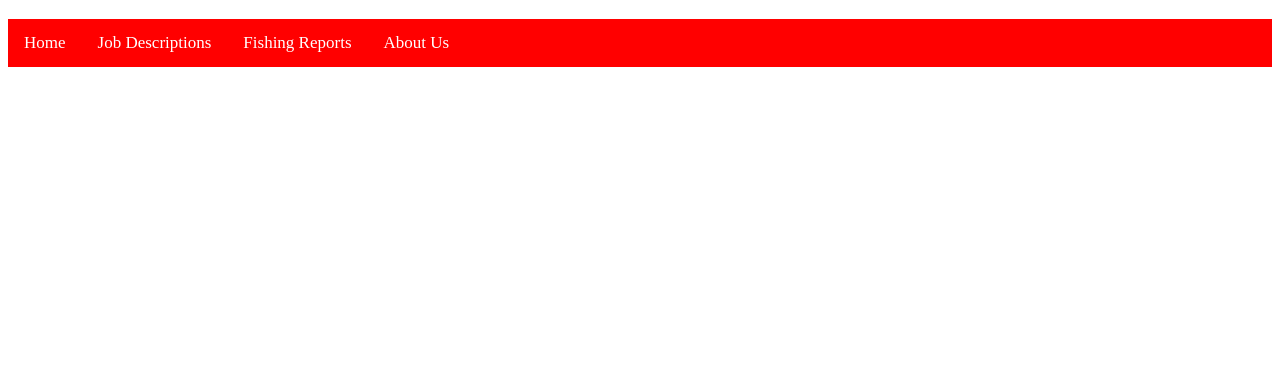
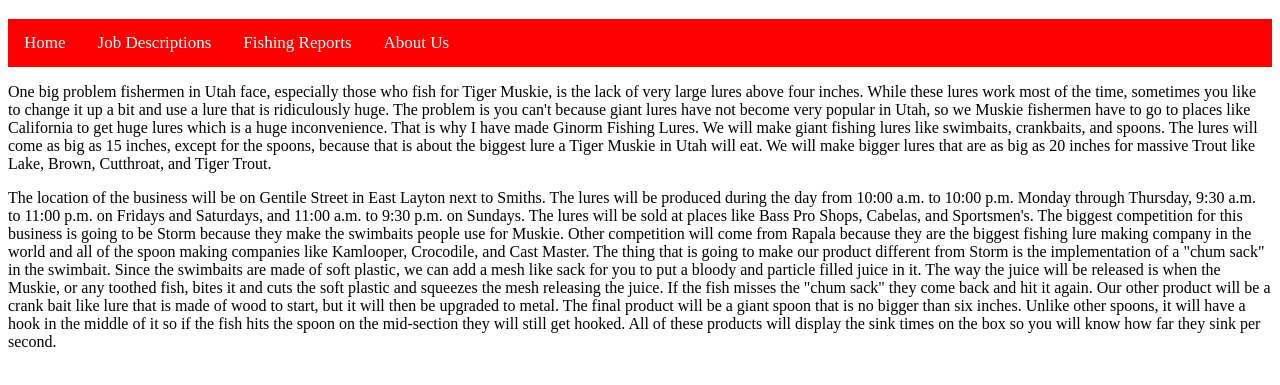
Before and after one commit to TigerMuskellunge/GinormFishingLures, a plain HTML site: page About-Us.html in a window 1280 px wide. Shown: the part 61-446 px from the top of the page. Drawn offline with Linux system fonts and the light colour scheme.

Commit message:
2 para. about us

```diff
--- a/About-Us.html
+++ b/About-Us.html
@@ -13,7 +13,20 @@
 <a class="active" href="About-Us.html">About Us</a>
 </div>
   <p>
-
+    One big problem fishermen in Utah face, especially those who fish for Tiger Muskie, is the lack of very large lures above four inches. While these lures work most of the time, sometimes you like to change it up
+    a bit and use a lure that is ridiculously huge. The problem is you can't because giant lures have not become very popular in Utah, so we Muskie fishermen have to go to places like California to get huge
+    lures which is a huge inconvenience. That is why I have made Ginorm Fishing Lures. We will make giant fishing lures like swimbaits, crankbaits, and spoons.  The lures will come as big as 15 inches, except for
+    the spoons, because that is about the biggest lure a Tiger Muskie in Utah will eat. We will make bigger lures that are as big as 20 inches for massive Trout like Lake, Brown, Cutthroat, and Tiger Trout.
+  </p>
+   <p>
+    The location of the business will be on Gentile Street in East Layton next to Smiths. The lures will be produced during the day from 10:00 a.m. to 10:00 p.m. Monday through Thursday, 9:30 a.m. to 11:00 p.m.
+    on Fridays and Saturdays, and 11:00 a.m. to 9:30 p.m. on Sundays. The lures will be sold at places like Bass Pro Shops, Cabelas, and Sportsmen's. The biggest competition for this business is going to be
+    Storm because they make the swimbaits people use for Muskie. Other competition will come from Rapala because they are the biggest fishing lure making company in the world and all of the spoon making
+    companies like Kamlooper, Crocodile, and Cast Master. The thing that is going to make our product different from Storm is the implementation of a "chum sack" in the swimbait. Since the swimbaits are
+    made of soft plastic, we can add a mesh like sack for you to put a bloody and particle filled juice in it. The way the juice will be released is when the Muskie, or any toothed fish, bites it and cuts the soft plastic
+    and squeezes the mesh releasing the juice. If the fish misses the "chum sack" they come back and hit it again. Our other product will be a crank bait like lure that is made of wood to start, but it will then be
+    upgraded to metal. The final product will be a giant spoon that is no bigger than six inches. Unlike other spoons, it will have a hook in the middle of it so if the fish hits the spoon on the mid-section they will still
+    get hooked. All of these products will display the sink times on the box so you will know how far they sink per second.
   </p>
   </body>
 </html>
```
